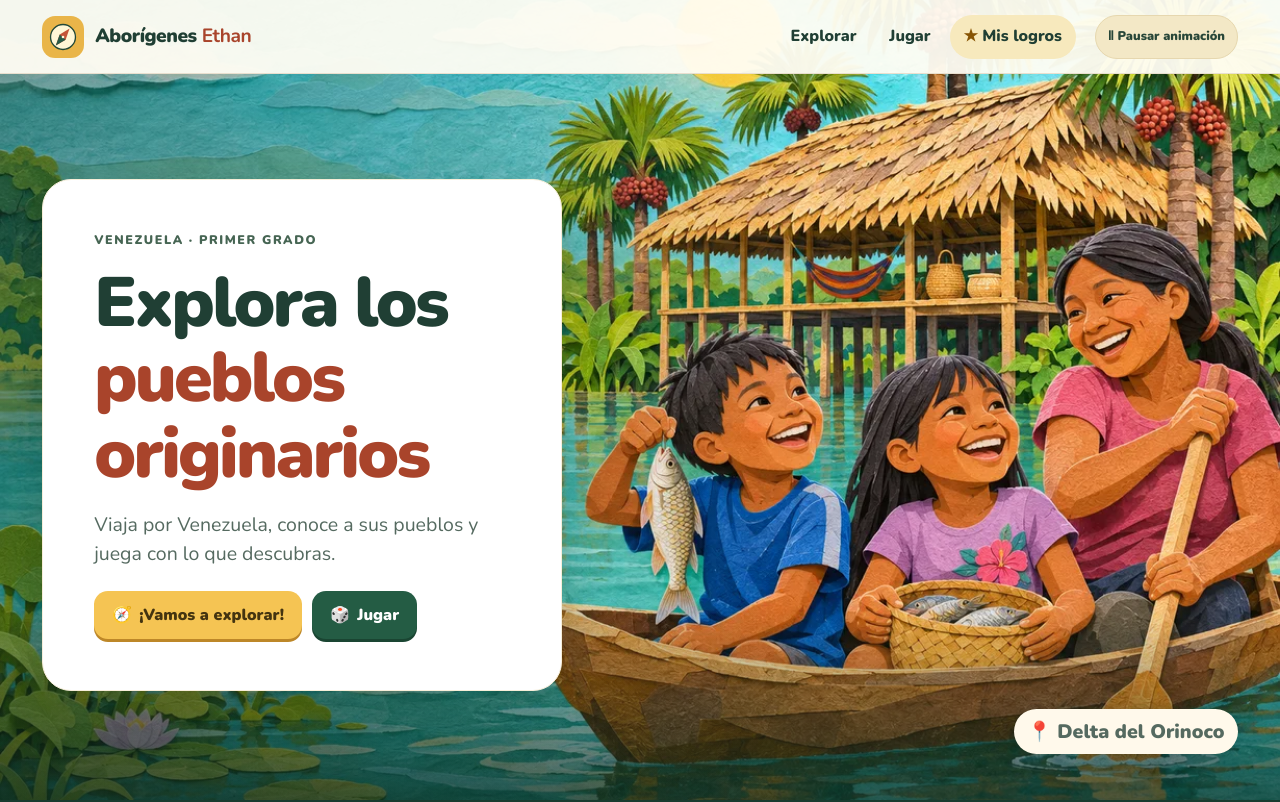
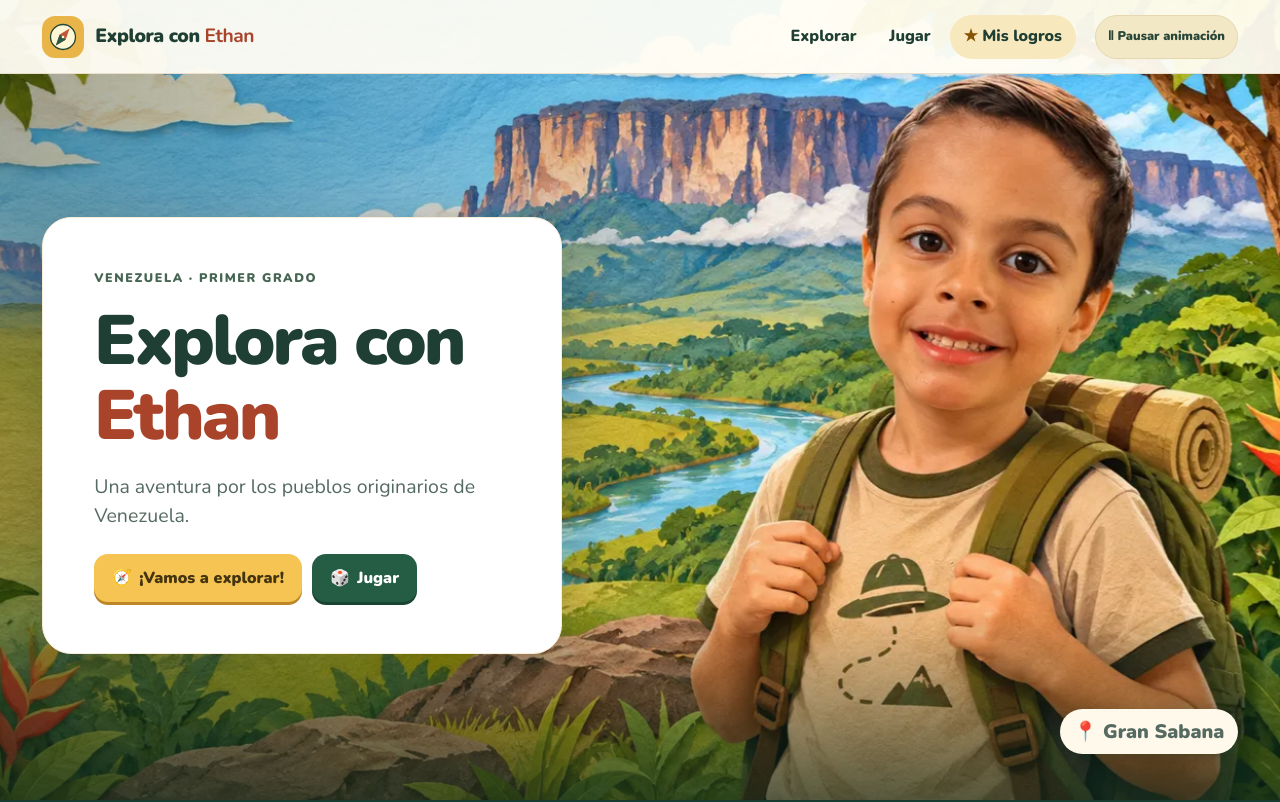
Before and after one commit to samerbilalsangronis-netizen/ABORIGENESETHAN, a plain HTML site: page public/index.html in a window 1280 px wide. Shown: the top 802 px of the page. Drawn offline with Linux system fonts and the light colour scheme.

Commit message:
Presenta a Ethan en la portada ilustrada de la Gran Sabana

```diff
--- a/public/app.js
+++ b/public/app.js
@@ -69,11 +69,11 @@ function gameCards() {
 function home() {
   return `<section class="hero">
     <div class="hero-copy white-card"><p class="eyebrow">Venezuela · Primer grado</p>
-      <h1>Explora los <span>pueblos originarios</span></h1>
-      <p>Viaja por Venezuela, conoce a sus pueblos y juega con lo que descubras.</p>
+      <h1>Explora con <span>Ethan</span></h1>
+      <p>Una aventura por los pueblos originarios de Venezuela.</p>
       <div class="actions">${link(`${emoji("🧭")} ¡Vamos a explorar!`, "#viaje/wayuu", "gold")}${link(`${emoji("🎲")} Jugar`, "#jugar", "")}</div>
     </div>
-    <p class="scene-caption">${emoji("📍")} Delta del Orinoco</p>
+    <p class="scene-caption">${emoji("📍")} Gran Sabana</p>
   </section>
   <section class="section white-card gallery">${sectionHead("Elige tu primera aventura")}${lessonCards()}</section>
   <section class="section white-card gallery">${sectionHead("Vamos a jugar")}${gameCards()}</section>`;
@@ -324,7 +324,7 @@ const sceneLabels = {
 const alternateScenes = { cesta: "pemon", ropa: "wayuu", memoria: "wayuu", reto: "pemon", ordenar: "warao" };
 
 function updateScenery(page, id) {
-  let scene = "warao";
+  let scene = page === "inicio" ? "ethan" : "warao";
   if (page === "leccion" && lessonIds.includes(id)) scene = id;
   if (page === "viaje") scene = lessonIds.includes(id) ? id : id === "fin" ? "pemon" : stops[0].id;
   if (page === "jugar") scene = "wayuu";
@@ -337,10 +337,11 @@ function updateScenery(page, id) {
   const key = `${scene}:${allowMotion}`;
   motionToggle.hidden = !allowMotion;
   motionToggle.textContent = motionPaused ? "▶ Activar animación" : "Ⅱ Pausar animación";
+  scenery.style.setProperty("--cover-play", motionPaused ? "paused" : "running");
   if (key === sceneKey) return;
   sceneKey = key;
-  scenery.className = `scenery scenery-${scene}`;
-  scenery.innerHTML = `<img src="./art/escena-${scene}.webp" alt="">${allowMotion ?
+  scenery.className = `scenery scenery-${scene}${allowMotion ? " animated" : ""}`;
+  scenery.innerHTML = `<img src="./art/escena-${scene}.webp" alt="">${allowMotion && scene !== "ethan" ?
     `<video muted ${motionPaused ? "" : "autoplay"} loop playsinline preload="none" poster="./art/escena-${scene}.webp" src="./art/escena-${scene}.mp4"></video>` : ""}`;
   const video = scenery.querySelector("video");
   if (video) {
--- a/public/index.html
+++ b/public/index.html
@@ -5,7 +5,7 @@
   <meta name="viewport" content="width=device-width, initial-scale=1">
   <meta name="theme-color" content="#133b30">
   <meta name="description" content="Explora los pueblos originarios de Venezuela con historias, imágenes y juegos para primer grado.">
-  <title>Aborígenes Ethan · Pueblos originarios de Venezuela</title>
+  <title>Explora con Ethan · Pueblos originarios de Venezuela</title>
   <link rel="icon" href="./art/compass.svg" type="image/svg+xml">
   <link rel="stylesheet" href="./styles.css">
   <script type="module" src="./app.js"></script>
@@ -15,7 +15,7 @@
   <a class="skip" href="#content">Saltar al contenido</a>
   <header class="top">
     <div class="wrap top-inner">
-      <a class="brand" href="#inicio"><img src="./art/compass.svg" alt="" width="42" height="42"><span>Aborígenes <b>Ethan</b></span></a>
+      <a class="brand" href="#inicio"><img src="./art/compass.svg" alt="" width="42" height="42"><span>Explora con <b>Ethan</b></span></a>
       <nav aria-label="Menú principal">
         <a href="#explorar">Explorar</a>
         <a href="#jugar">Jugar</a>
@@ -26,7 +26,7 @@
   </header>
   <main id="content" class="wrap" tabindex="-1"></main>
   <div id="announcement" class="sr-only" role="status"></div>
-  <footer class="wrap bottom"><span>Aborígenes Ethan · Primer grado</span><a href="#guia">Guía docente y fuentes</a></footer>
+  <footer class="wrap bottom"><span>Explora con Ethan · Primer grado</span><a href="#guia">Guía docente y fuentes</a></footer>
   <noscript><p class="wrap">Activa JavaScript para abrir las historias y jugar.</p></noscript>
 </body>
 </html>
--- a/public/styles.css
+++ b/public/styles.css
@@ -197,3 +197,7 @@ body{isolation:isolate}
   .tour-card .compact-map{aspect-ratio:2}
   .tour-actions .btn{font-size:.9rem;padding-inline:.65rem}
 }
+
+.scenery-ethan{--scene-position:79% center}
+.scenery-ethan.animated>img{animation:cover-breathe 12s ease-in-out infinite alternate;animation-play-state:var(--cover-play,running);transform-origin:76% 34%}
+@keyframes cover-breathe{to{transform:scale(1.035)}}
```
Also changed, not shown: public/art/escena-ethan.webp (added).
